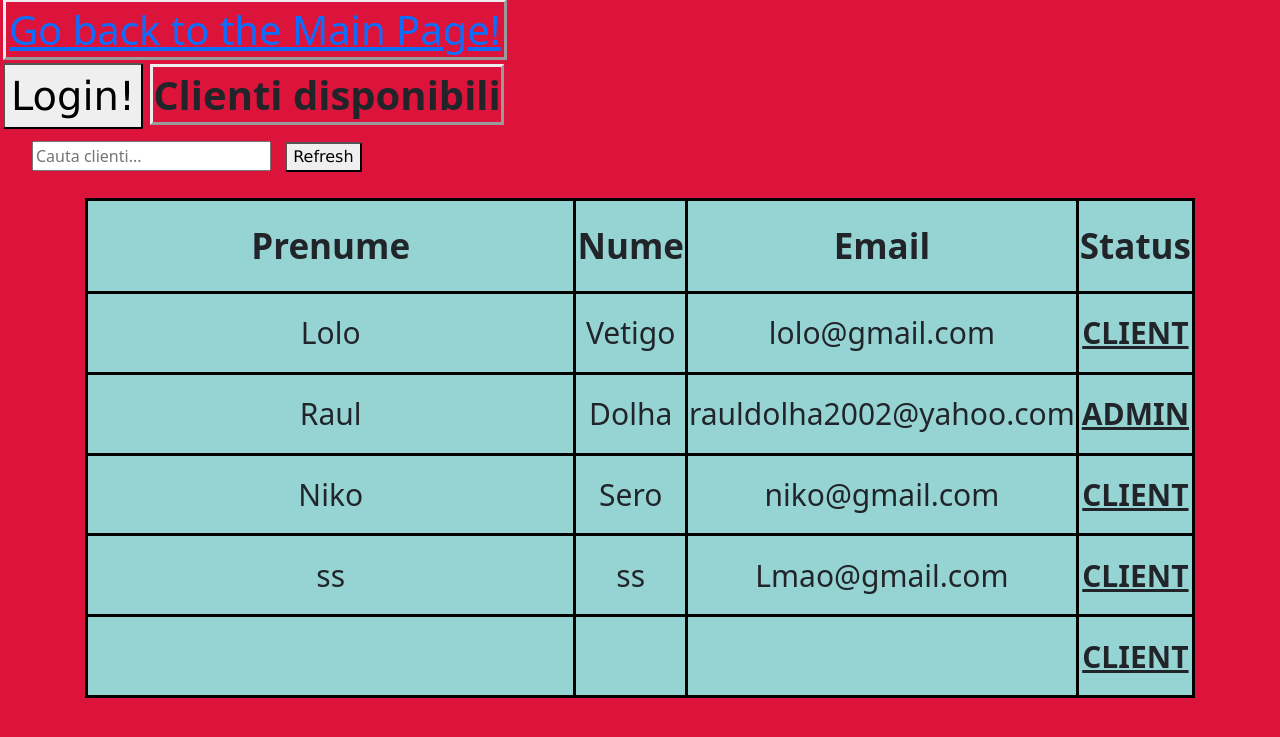
After one commit to DolhaRaul/Django_FarmacieOnline, a Django app: page /clienti/ in a window 1280 px wide. The commit adds this page. Shown: the top 737 px of the page. Run offline with Django 4.2, Linux system fonts and the light colour scheme; data comes from the database, SQL or seed files in the repository; both versions use the stored data as it was after the commit; some libraries are stand-ins or nearby versions.

```diff
--- a/DjangoProject/FarmacieOnline/models.py
+++ b/DjangoProject/FarmacieOnline/models.py
@@ -25,7 +25,7 @@ class Tranzactie(models.Model):
     medicament = models.ForeignKey(Medicament, on_delete=models.CASCADE)
     client = models.ForeignKey(User, on_delete=models.CASCADE)
     numar_bucati = models.IntegerField()
-    data_tranzactie = models.DateTimeField(default=django.utils.timezone.now)
+    data_tranzactie = models.DateTimeField(auto_now_add=django.utils.timezone.now)
 
     def __str__(self):
         return f'Tranzactie facuta de clientul de id {self.client}, ' \
--- a/DjangoProject/FarmacieOnline/static/homePage.css
+++ b/DjangoProject/FarmacieOnline/static/homePage.css
@@ -42,7 +42,7 @@ tr{
     grid-template-columns: 1fr 3fr;
     margin:5px;
     text-align: left;
-    top:10px
+    bottom:10px
 }
 .button{
     transition-duration:0.3s;
@@ -54,6 +54,7 @@ tr{
     size: 20px;
     font-size: 50px;
     left: 20px;
+    top:30px
 }
 .button:hover{
     background-color: lightpink;
@@ -63,9 +64,10 @@ ul{
     list-style-type: none;
     margin-bottom: 3px;
     margin-right: 10px;
+    top:30px
 }
 li{
     float: left;
     margin-bottom:10px;
-    top:20px
+    top:30px
 }
--- a/DjangoProject/FarmacieOnline/static/medicamentePage.css
+++ b/DjangoProject/FarmacieOnline/static/medicamentePage.css
@@ -1,8 +1,8 @@
 body{
-    background-color: lightpink;
+    background-color: crimson;
 }
 table, th, td {
-    border: 1px solid white;
+    border: 3px solid black;
     border-collapse: collapse;
     margin:3px;
 }
@@ -16,6 +16,9 @@ table{
 th{
     font-size:35px;
     text-underline: black;
+}
+td{
+    font-size: 30px;
 }
 th, td {
     text-align: center;
--- /dev/null
+++ b/DjangoProject/FarmacieOnline/templates/clienti.html
@@ -0,0 +1,62 @@
+{% extends "main.html" %}
+{% load static %}
+ {% block css %}
+            <link rel="stylesheet" href="{% static 'medicamentePage.css' %}">
+     {% endblock %}
+{% block content %}
+    <span><strong>Clienti disponibili</strong> </span>
+
+<ul id = "parent">
+    <li class="child">
+    <form class="child" method="GET" action="" title="Filtreaza clientii ce contin textul introdus...">
+        <input type="text" name="q" placeholder="Cauta clienti...">
+    </form>
+    </li>
+    <li class="child">
+         <form class="child" action="{% url 'clienti' %}">
+         <button type="submit">Refresh</button>
+         </form>
+    </li>
+</ul>
+
+<div class="container">
+<table>
+     <tr>
+           <th>Prenume</th>
+           <th>Nume</th>
+           <th>Email</th>
+           <th>Status</th>
+            {% if request.user.is_superuser %}
+                <th>Modificare Client</th>
+                <th>Stergere Client</th>
+            {% endif %}
+            {# Vrem ca doar adminul sa poata efectua operatii pe CRUD #}
+     </tr>
+    {% for user in clienti %}
+        <tr>
+            <td>{{ user.first_name }} </td>{# ATENTIE LA NUMELE CAMPURILOR!!!; VEZI CLASA ADMIN! #}
+            <td>{{ user.last_name }}</td>
+            <td>{{ user.email }}</td>
+            <td style="text-decoration:underline">
+            {% if user.is_staff %} {# Aflam statutul clientului(admin sau nu) #}
+                <strong>ADMIN</strong>
+                {% else %}
+                <strong>CLIENT</strong>
+            {% endif %}
+            </td>
+            {% if request.user.is_superuser %}
+                  <td>
+                     <a href="{% url 'update-client' user.id %}"><button>Update Client</button> </a>
+                  </td>
+                  <td>
+                     <a href="{% url 'delete-client' user.id %}"><button>Delete client</button> </a>
+                  </td>
+            {% endif %}
+        </tr>
+    {% endfor %}
+</table>
+</div>
+    {% if request.user.is_superuser %}
+        <a href="{% url 'create-client' %}"><button>Adauga Client</button></a>
+    {% endif %}
+{% endblock %}
--- a/DjangoProject/FarmacieOnline/templates/delete.html
+++ b/DjangoProject/FarmacieOnline/templates/delete.html
@@ -5,7 +5,7 @@
         {% csrf_token %}
         <p>Esti sigur ca vrei sa stergi {{ obj }}?</p>
         <!--Acel "obj" este un parametru generic; poate reprezenta orice tip de obiect(Medicament, CLient, etc); vedem dua -->
-        <a href = "{{request.META.HTTP_REFERER}}">Go Back</a>
+        <button style="margin-left:2px"><a href="{{request.META.HTTP_REFERER}}">Go Back</a></button>
         <!-- CU aceasta instructiune, mergem la pagina anterioara-->
         <input type="submit" value="Confirm">
     </form>
--- a/DjangoProject/FarmacieOnline/urls.py
+++ b/DjangoProject/FarmacieOnline/urls.py
@@ -6,10 +6,19 @@ urlpatterns = [path('', views.home, name='home'),
                # Creem un URL dinamic-specific paginii fie med,
                path('medicamente/', views.pageMedicamente, name='medicamente'),
                path('create-medicament/', views.createMedicament, name='create-medicament'),
-               path('update-medicament/<str:pk>', views.updateMedicament, name='update-medicament'),
-               path('delete-medicament/<str:pk>', views.deleteMedicament, name='delete-medicament'),
+               path('update-medicament/<int:pk>', views.updateMedicament, name='update-medicament'),
+               path('delete-medicament/<int:pk>', views.deleteMedicament, name='delete-medicament'),
                path('login/', views.loginPage, name='login'),
-               path('logout/', views.logoutUser, name='logout')
+               path('logout/', views.logoutUser, name='logout'),
+               path('register/', views.registerUser, name='register'),
+               path('clienti/', views.pageClienti, name='clienti'),
+               path('create-client/', views.createClient, name='create-client'),
+               path('update-client/<int:pk>', views.updateClient, name='update-client'),
+               path('delete-client/<int:pk>', views.deleteClient, name='delete-client'),
+               path('tranzactii/', views.pageTranzactii, name='tranzactii'),
+               path('create-tranzactie/<int:pk>', views.createTranzactie, name='create-tranzactie'),
+               path('update-tranzactie/<int:pk>', views.updateTranzactie, name='update-tranzactie'),
+               path('delete-tranzactie/<int:pk>', views.deleteTranzactie, name='delete-tranzactie')
                ]
 # Acel name='medicament' ne permite sa inluim acel path cu 'medicament'; Asta e util pt ca se poate ca acel path
 # Sa se modifice in diverse fisiere HTML(unde l am dat ca referinta), ci pur si simplu dam acel nume cu care
--- a/DjangoProject/FarmacieOnline/views.py
+++ b/DjangoProject/FarmacieOnline/views.py
@@ -1,17 +1,19 @@
 from django.shortcuts import render, redirect
 from django.template import loader
 from django.http import HttpResponse
-from .models import Medicament
+from .models import Medicament, Tranzactie
 from .models import User
-from .forms import MedicamentForm
+from .forms import MedicamentForm, UserForm, TranzactieForm
 from django.contrib import messages  # Le folosim pentru a arunca erori, etc
 from django.contrib.auth.decorators import login_required  # Le folosim pentru a arunca erori, etc
+from django.contrib.auth.forms import UserCreationForm
 from django.db.models import Q
 from django.contrib.auth import authenticate, login, \
     logout  # Pt login, logoout useri; metode deja implmenetate de Django
 
 
 def loginPage(request):
+    page = 'login'
     if request.method == "POST":
         username = request.POST.get('username')  # Asa obtinem username ul
         password = request.POST.get('password')  # Asa obtinem parola
@@ -25,9 +27,9 @@ def loginPage(request):
             return redirect('home')  # Dupa ce user ul se conecteaza, acesta merge la pagina de inceput
         else:
             messages.error(request, "Numele username ului sau parola sunt incorecte!")
-        # autheticate-retunreaza eroare daca nu exista cest user sau User ul dorit in caz contrar
+        # autheticate-returneaza eroare daca nu exista cest user sau User ul dorit in caz contrar
     context = {
-
+        'page':page
     }
     return render(request, 'login_register.html', context)
 
@@ -35,6 +37,20 @@ def loginPage(request):
 def logoutUser(request):
     logout(request)  # User ul curent se delogheaza
     return redirect('home')
+
+def registerUser(request):
+    page='register'
+    form = UserCreationForm()#Formularul initial, cu datele(in inputuri) necompletate
+    if request.method == "POST":
+        form = UserCreationForm(request.POST)  # NOUL FORMULAR, CU DATELE(din input) completate
+        if form.is_valid():
+            user = form.save(commit=False) #Daca vreau eventual sa fac validari
+            user.save()
+            login(request, user) #Can ne facem cont, NE si logam automat!
+            return redirect('home')
+        else:
+            messages.error(request, "A aparut o eroare in timpul inregistrarii!")
+    return render(request, 'login_register.html', {'form':form})
 
 
 def home(request):
@@ -67,7 +83,7 @@ def pageMedicamente(request):
 
 
 # Vrem sa putem aduaga medicamente DOAR daca user ul e autentificat(presupunem ca e un admin)
-#Ca si keyword argument, ii dam link catre pagina de login, PENTRU A SE LOGA NEAPARAT!!!
+# Ca si keyword argument, ii dam link catre pagina de login, PENTRU A SE LOGA NEAPARAT!!!
 @login_required(login_url='login')
 def createMedicament(request):
     if request.user.is_superuser:
@@ -85,9 +101,10 @@ def createMedicament(request):
     else:
         return redirect('home')
 
+
 @login_required(login_url='login')
 def updateMedicament(request, pk: str):
-    if request.user.is_superuser: #E admin, ARE DREPTUL de a modifica medicamente din baza de date
+    if request.user.is_superuser:  # E admin, ARE DREPTUL de a modifica medicamente din baza de date
         medicament = Medicament.objects.get(id=pk)
         form = MedicamentForm(instance=medicament)
         if request.method == 'POST':
@@ -101,13 +118,123 @@ def updateMedicament(request, pk: str):
     else:
         return redirect('home')
 
+
 @login_required(login_url='login')
 def deleteMedicament(request, pk):
-    if request.user.is_superuser: #E admin, ARE DREPTUL de a sterge medicamente din baza de date
-        medicament = Medicament.objects.get(id=pk)
-        if request.method == "POST":
-            medicament.delete()
-            return redirect('medicamente')
-        return render(request, 'delete.html', {'obj': medicament})
+    medicament = Medicament.objects.get(id=pk)
+    if request.method == "POST":
+        medicament.delete()
+        return redirect('medicamente')
+    return render(request, 'delete.html', {'obj': medicament})
+
+
+def pageClienti(request):
+    clienti = User.objects.all().values()
+    q = request.GET.get('q') if request.GET.get('q') != None else ''
+    if q != None:
+        clienti = User.objects.filter(Q(first_name__contains=q) |
+                                      Q(last_name__contains=q) |
+                                      Q(email__contains=q))
+
+    context = {
+        'clienti': clienti
+    }
+    return render(request, 'clienti.html', context)
+
+
+def createClient(request):
+    form = UserForm()
+    context = {'form': form}
+    if request.method == "POST":
+        form = UserForm(request.POST)
+        if form.is_valid():
+            form.save()
+            return redirect('clienti')  # Daca se face submitul, merge inapoi LA PAGINA DE INCEPUT!
+            # La parametru, in loc de path ul de inceput putem da 'home' FIINDCA am folosit name='home' in path(...)
+    return render(request, 'clienti_form.html', context)  # Daca form ul nu e valid, ne intoarcem si introducem iar date
+
+
+def updateClient(request, pk):
+    client = User.objects.get(id=pk)  # Obtinem clientul curent
+    form = UserForm(instance=client)
+    if request.method == 'POST':
+        form = UserForm(request.POST, instance=client)
+        if form.is_valid():
+            form.save()  # Salvam noua valoare in baza de date
+            return redirect('clienti')
+    context = {'form': form,
+               'client': client}
+    return render(request, 'medicament_form.html', context)
+
+
+def deleteClient(request, pk):
+    client = User.objects.get(id=pk)
+    if request.method == "POST":
+        client.delete()
+        return redirect('clienti')
+    return render(request, 'delete.html', {'obj': client})
+
+
+def pageTranzactii(request):
+    q = request.GET.get('q') if request.GET.get('q') != None else ''
+    tranzactii = Tranzactie.objects.filter(client=request.user.pk)  # tranzactiile utilizatorului curent
+    if q is not None:
+        tranzactii = tranzactii.filter(Q(client__username__contains=q) |
+                                       Q(medicament__nume__contains=q))
     else:
-        return redirect('home')
+        ' '
+    context = {
+        'tranzactii': tranzactii
+    }
+    return render(request, 'tranzactii.html', context)
+
+
+def createTranzactie(request, pk):
+    form = TranzactieForm()
+    context = {
+        'form': form
+    }
+    if request.method == "POST":
+        form = TranzactieForm(request.POST)
+        try:
+            if form.is_valid():
+                tranzactie = form.save(commit=False)  # Obtinem tranzactia, care inca nu e salvata!!!
+                if tranzactie.client.id != request.user.id:
+                    messages.error(request,
+                                   'Client ul pentru care incercati sa adaugati tranzactia nu este dumneavoastra!')
+                else:
+                    tranzactie.save()
+                    return redirect('tranzactii')
+        except:
+            return redirect('tranzactii_form.html')
+
+    return render(request, 'tranzactii_form.html', context)
+
+
+def updateTranzactie(request, pk):
+    tranzactie = Tranzactie.objects.get(id=pk)
+    form = TranzactieForm(instance=tranzactie)
+    context = {
+        'form': form
+    }
+    if request.method == "POST":
+        form = TranzactieForm(request.POST, instance=tranzactie)
+        try:
+            if form.is_valid():
+                tranzactie = form.save(commit=False)  # Obtinem tranzactia, care inca nu e salvata!!!
+                if tranzactie.client.id != request.user.id:
+                    messages.error(request,
+                                   'Client ul pentru care incercati sa adaugati tranzactia nu este dumneavoastra!')
+                else:
+                    form.save(commit=True)
+                    return redirect('tranzactii')
+        except Exception:
+            return redirect('tranzactii_form.html')
+    return render(request, 'tranzactii_form.html', context)
+
+def deleteTranzactie(request, pk):
+    tranzactie = Tranzactie.objects.get(id=pk)
+    if request.method == "POST":
+        tranzactie.delete()
+        return redirect('tranzactii')
+    return render(request, 'delete.html', {'obj': tranzactie})
```
Also changed, not shown: DjangoProject/FarmacieOnline/forms.py (+14 -1 lines), DjangoProject/FarmacieOnline/templates/clienti_form.html (added, +12 -0 lines), DjangoProject/FarmacieOnline/templates/home.html (+6 -6 lines), DjangoProject/FarmacieOnline/templates/login_register.html (+14 -2 lines), DjangoProject/FarmacieOnline/templates/medicamente.html (+8 -1 lines), DjangoProject/FarmacieOnline/templates/tranzactii.html (added, +52 -0 lines), DjangoProject/FarmacieOnline/templates/tranzactii_form.html (added, +12 -0 lines), DjangoProject/FarmacieOnline/migrations/0003_alter_tranzactie_data_tranzactie.py (added), DjangoProject/db.sqlite3.
